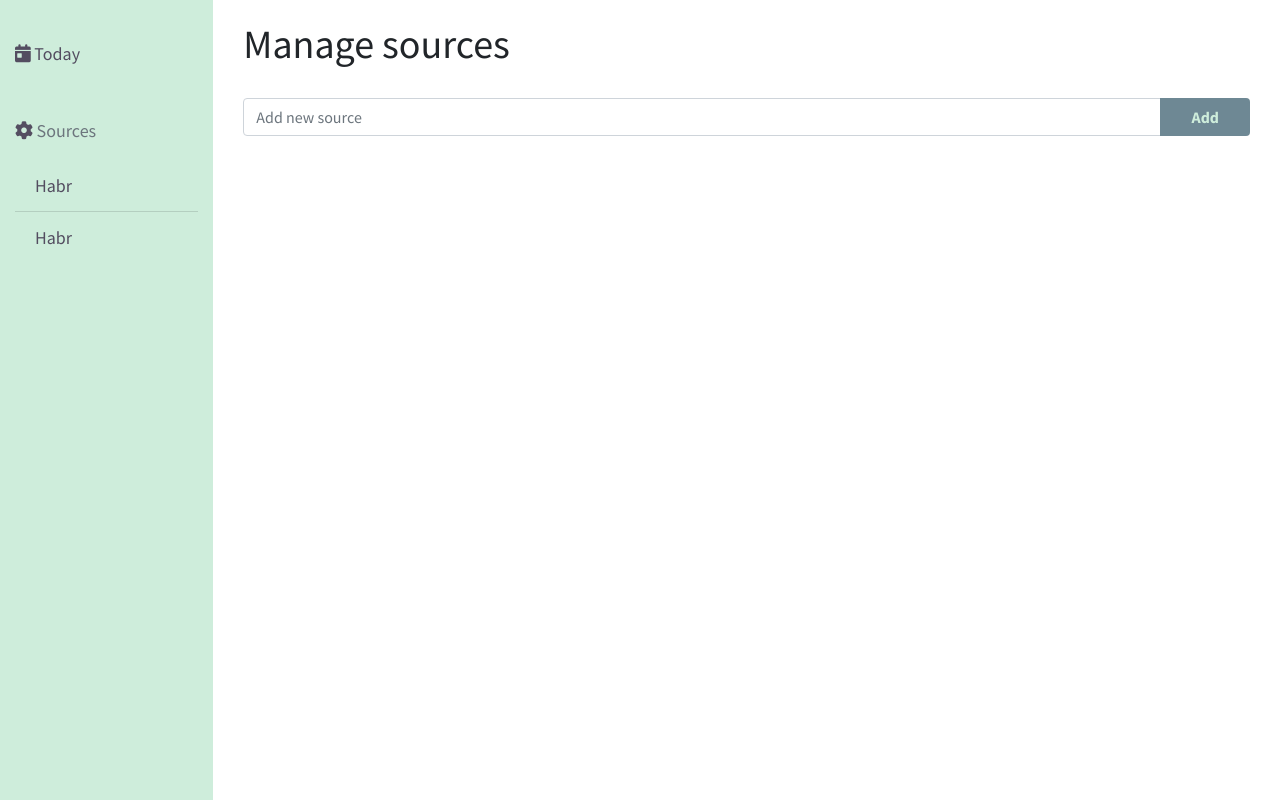
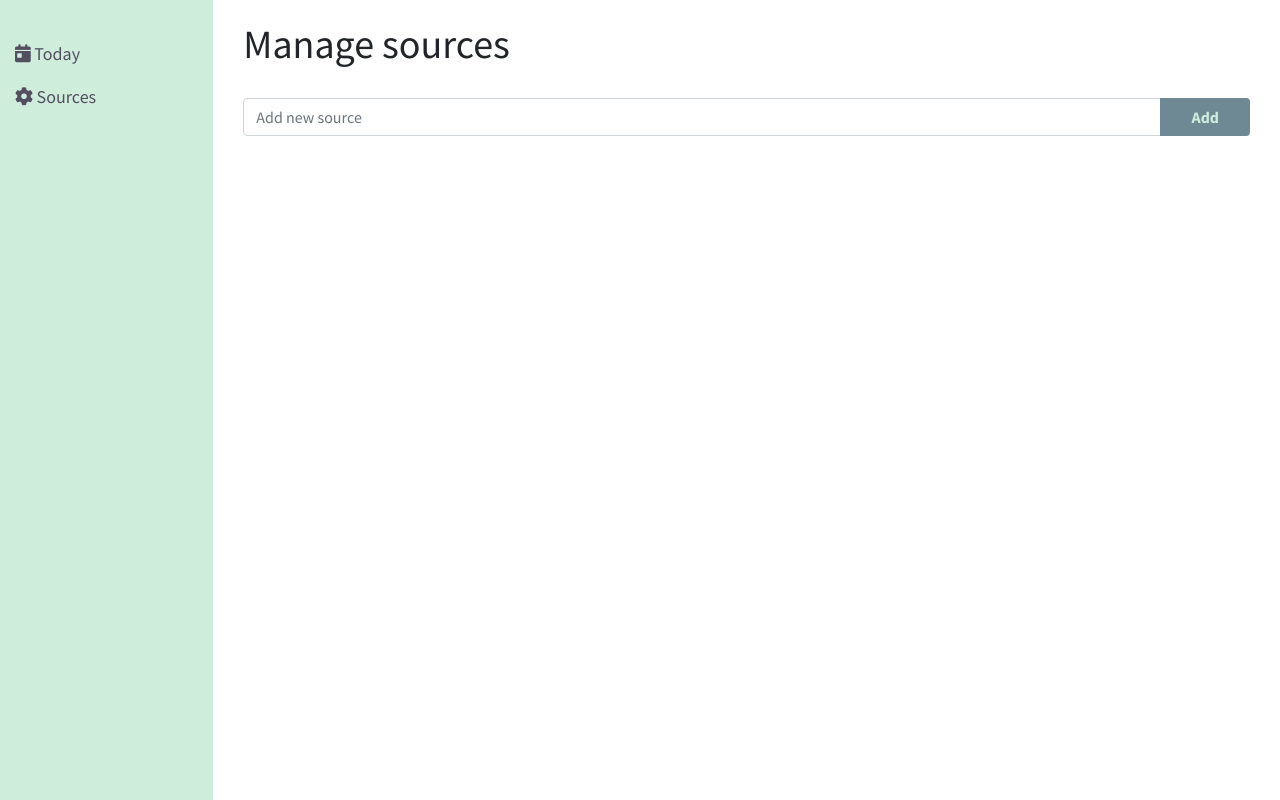
Before and after one commit to Nymfeparakit/django-rss-app, a Django app: template templates/feeds/manage_sources.html in a window 1280 px wide. Run offline with Django 3.2, Linux system fonts and the light colour scheme; the template is opened without the code that fills it, so the values that code supplies are empty; some libraries are stand-ins or nearby versions.

Commit message:
Change drawer layout

```diff
--- a/templates/base_feed.html
+++ b/templates/base_feed.html
@@ -26,17 +26,17 @@
           <div class="row h-100">
               <div class="col-md-2 feed_drawer">
                 <p>
-                  <i class="fas fa-calendar-day"></i>
-                  Today
+                  <a href="{% url 'today' %}">
+                    <i class="fas fa-calendar-day"></i>
+                    Today
+                  </a>
                 </p>
-                <p class="text-secondary" style="margin-top: 50px;">
-                  <a href="{% url 'manage-sources' %}"><i class="fas fa-cog"></i></a>
-                  Sources
+                <p>
+                  <a href="{% url 'manage-sources' %}">
+                    <i class="fas fa-cog"></i>
+                    Sources
+                  </a>
                 </p>
-                <ul class="list-group list-group-flush bg-transparent">
-                  <li class="list-group-item bg-transparent">Habr</li>
-                  <li class="list-group-item bg-transparent">Habr</li>
-                </ul>
               </div>
               <div class="col-md-10">
                 {% block content %}{% endblock %}
```
